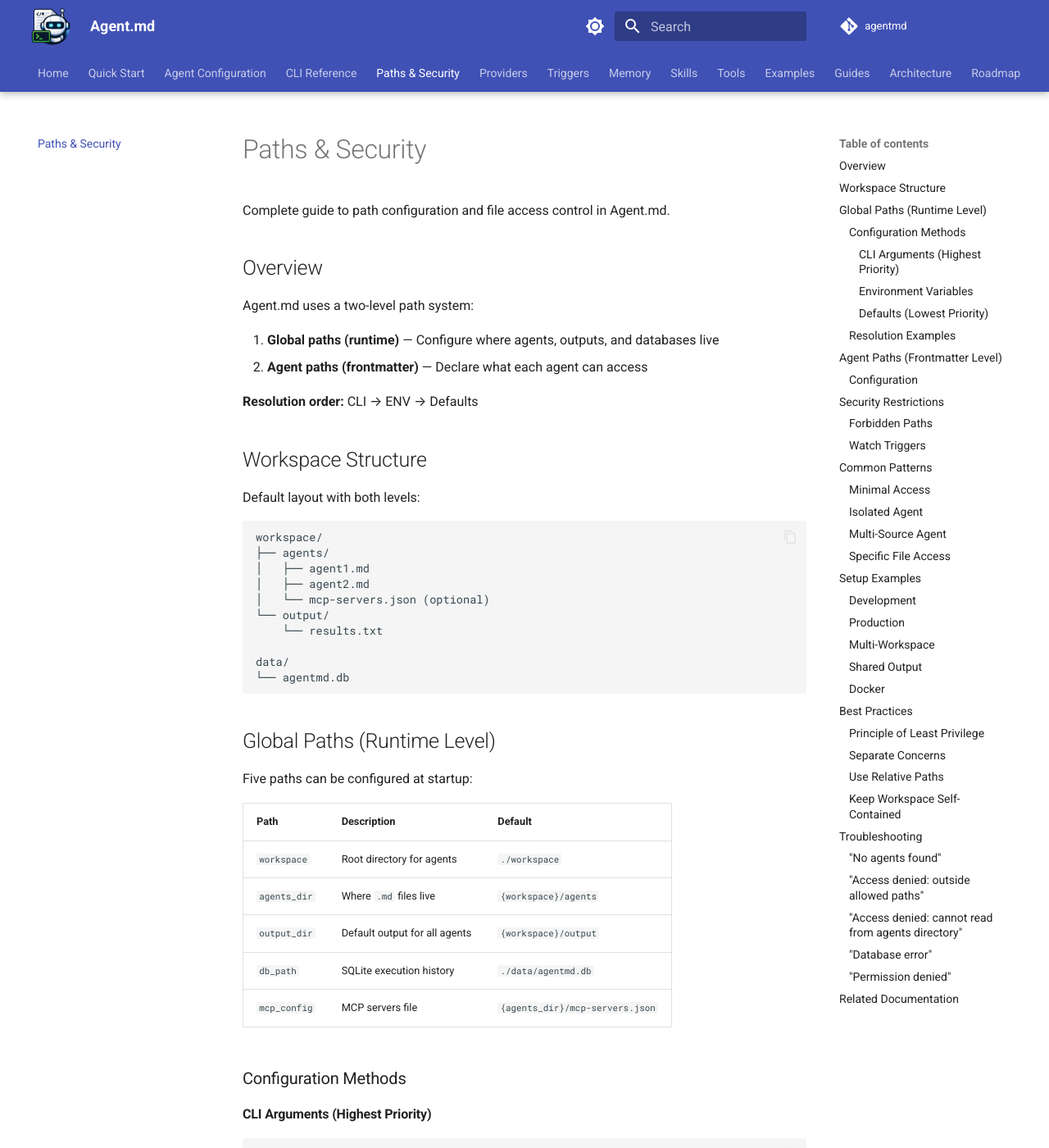
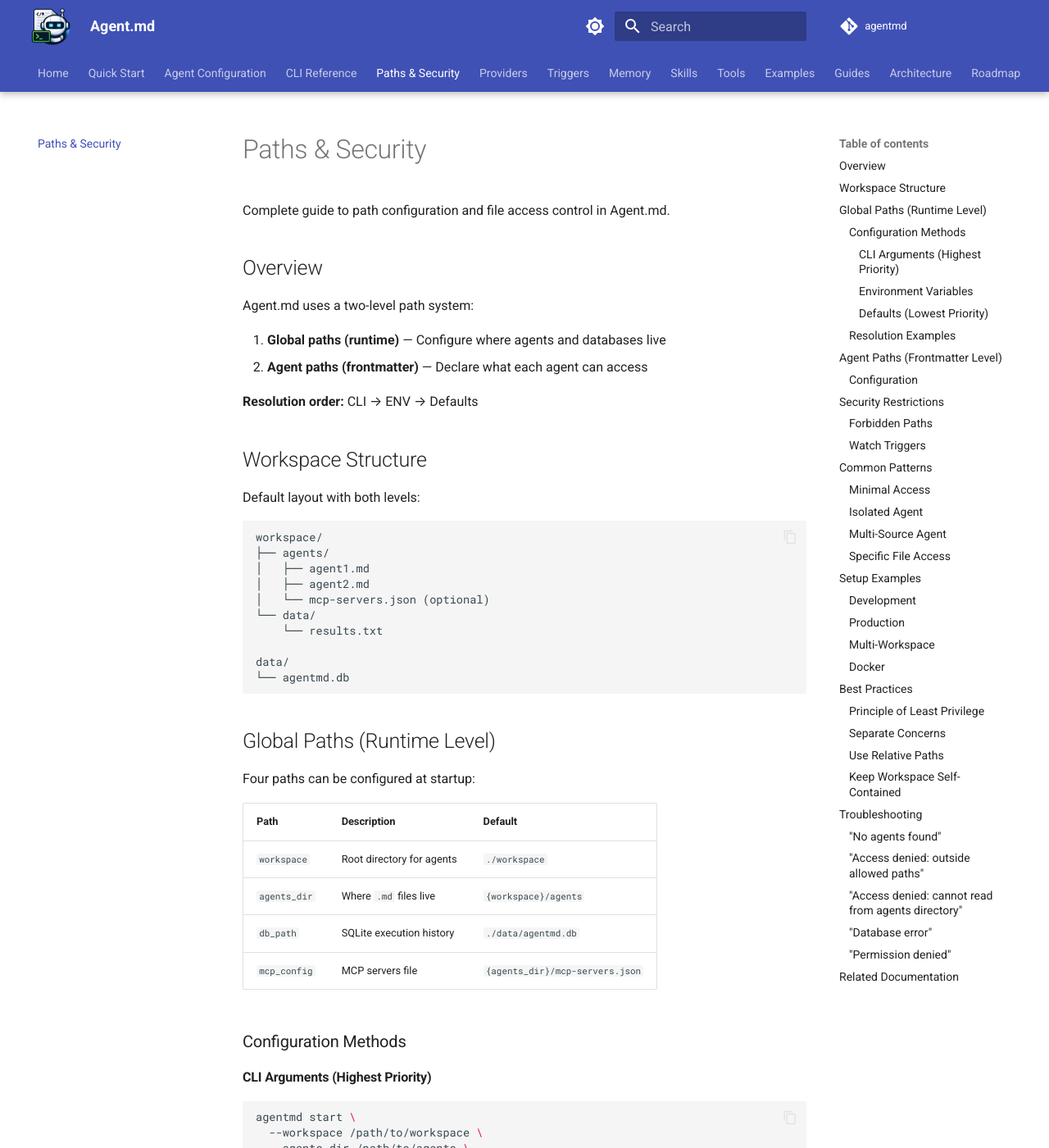
Before and after one commit to z-fab/agentmd, an MkDocs documentation site: the page built from docs/paths-and-security.md, in a window 1280 px wide and 1400 px high. Shown: the whole window at 82% size. Built offline with MkDocs 1.6.1 and Material for MkDocs 9.7.7, drawn with Linux system fonts in a browser that asks for light colours; comment, search, counter and statistics services are not loaded; the version menu is left out; some of the changed text lies outside the part shown.

Commit message:
remove output_dir references from documentation

````diff
--- a/docs/paths-and-security.md
+++ b/docs/paths-and-security.md
@@ -6,7 +6,7 @@
 
 Agent.md uses a two-level path system:
 
-1. **Global paths (runtime)** — Configure where agents, outputs, and databases live
+1. **Global paths (runtime)** — Configure where agents and databases live
 2. **Agent paths (frontmatter)** — Declare what each agent can access
 
 **Resolution order:** CLI → ENV → Defaults
@@ -21,7 +21,7 @@
 │   ├── agent1.md
 │   ├── agent2.md
 │   └── mcp-servers.json (optional)
-└── output/
+└── data/
     └── results.txt
 
 data/
@@ -30,13 +30,12 @@
 
 ## Global Paths (Runtime Level)
 
-Five paths can be configured at startup:
+Four paths can be configured at startup:
 
 | Path | Description | Default |
 |------|-------------|---------|
 | `workspace` | Root directory for agents | `./workspace` |
 | `agents_dir` | Where `.md` files live | `{workspace}/agents` |
-| `output_dir` | Default output for all agents | `{workspace}/output` |
 | `db_path` | SQLite execution history | `./data/agentmd.db` |
 | `mcp_config` | MCP servers file | `{agents_dir}/mcp-servers.json` |
 
@@ -48,7 +47,6 @@
 agentmd start \
   --workspace /path/to/workspace \
   --agents-dir /path/to/agents \
-  --output-dir /path/to/output \
   --db-path /path/to/db.db
 
 # Available for: start, run, list
@@ -59,7 +57,6 @@
 ```bash
 export AGENTMD_WORKSPACE=/path/to/workspace
 export AGENTMD_AGENTS_DIR=/path/to/agents
-export AGENTMD_OUTPUT_DIR=/path/to/output
 export AGENTMD_DB_PATH=/path/to/db.db
 export AGENTMD_MCP_CONFIG=/path/to/mcp-servers.json
 ```
@@ -69,7 +66,6 @@
 ```env
 AGENTMD_WORKSPACE=/path/to/workspace
 AGENTMD_AGENTS_DIR=/path/to/agents
-AGENTMD_OUTPUT_DIR=/path/to/output
 AGENTMD_DB_PATH=/path/to/db.db
 AGENTMD_MCP_CONFIG=/path/to/mcp-servers.json
 ```
@@ -79,7 +75,6 @@
 ```
 workspace     → ./workspace
 agents_dir    → {workspace}/agents
-output_dir    → {workspace}/output
 db_path       → ./data/agentmd.db
 mcp_config    → {agents_dir}/mcp-servers.json
 ```
@@ -90,7 +85,6 @@
 ```
 workspace  → ./workspace
 agents_dir → ./workspace/agents
-output_dir → ./workspace/output
 db_path    → ./data/agentmd.db
 ```
 
@@ -101,21 +95,18 @@
 ```
 workspace  → /home/alice/my-agents
 agents_dir → /home/alice/my-agents/agents
-output_dir → /home/alice/my-agents/output
 db_path    → ./data/agentmd.db
 ```
 
 **Example 3: Mixed CLI + ENV (CLI wins)**
 ```env
 AGENTMD_WORKSPACE=/home/alice/agents
-AGENTMD_OUTPUT_DIR=/mnt/storage/output
 ```
 ```bash
 agentmd start --db-path /var/lib/agentmd.db
 ```
 ```
 workspace  → /home/alice/agents           (ENV)
-output_dir → /mnt/storage/output          (ENV)
 db_path    → /var/lib/agentmd.db          (CLI - highest)
 ```
 
@@ -268,8 +259,7 @@
 **Structure:**
 ```
 workspace/
-├── agents/
-└── output/
+└── agents/
 data/
 └── agentmd.db
 ```
@@ -280,14 +270,12 @@
 
 ```env
 AGENTMD_WORKSPACE=/srv/agentmd/workspace
-AGENTMD_OUTPUT_DIR=/var/lib/agentmd/output
 AGENTMD_DB_PATH=/var/lib/agentmd/db.db
 ```
 
 **Structure:**
 ```
 /srv/agentmd/workspace/agents/
-/var/lib/agentmd/output/
 /var/lib/agentmd/db.db
 ```
 
@@ -296,13 +284,6 @@
 ```bash
 agentmd start --workspace ~/projects/project1/agents
 agentmd start --workspace ~/projects/project2/agents
-```
-
-### Shared Output
-
-```bash
-agentmd start --workspace /team/workspace1 --output-dir /shared/output
-agentmd start --workspace /team/workspace2 --output-dir /shared/output
 ```
 
 ### Docker
@@ -362,7 +343,7 @@
 ```
 workspace/
 ├── agents/
-├── output/
+├── data/
 └── config/
 ```
 
@@ -416,9 +397,7 @@
 
 **Fix:** Use accessible paths:
 ```bash
-agentmd start \
-  --workspace ~/agentmd/workspace \
-  --output-dir ~/agentmd/output
+agentmd start --workspace ~/agentmd/workspace
 ```
 
 ## Related Documentation
````
Also changed, not shown: README.md (+0 -1 lines), docs/architecture.md (+1 -2 lines), docs/cli-reference.md (+0 -2 lines), docs/guides/multi-environment.md (+0 -3 lines), docs/quick-start.md (+0 -1 lines).
